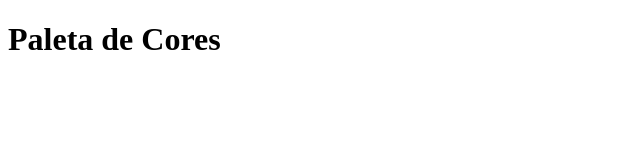
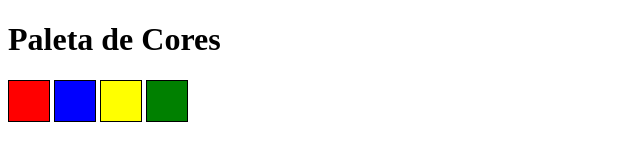
Before and after one commit to tonistorres/project-pixel-art, a website: page index.html in a window 1280 px wide. Shown: the whole page, without its empty margins (0-640 px from the left). Drawn offline with Linux system fonts and the light colour scheme.

Commit message:
QT 02 Respondida e Avaliada pelo npm test Linter

```diff
--- a/index.html
+++ b/index.html
@@ -1,13 +1,28 @@
 <!DOCTYPE html>
 <html lang="pt-br">
+
 <head>
     <meta charset="UTF-8">
     <meta http-equiv="X-UA-Compatible" content="IE=edge">
     <meta name="viewport" content="width=device-width, initial-scale=1.0">
     <title>Project Color Palette</title>
+    <link rel="stylesheet" href="style.css">
 </head>
+
 <body>
     <h1 id="title">Paleta de Cores</h1>
 
+    <div id="color-palette">
+
+        <div class="color"></div>
+        <div class="color"></div>
+        <div class="color"></div>
+        <div class="color"></div>
+
+    </div>
+
+
+    <script src="script.js"></script>
 </body>
+
 </html>
--- a/script.js
+++ b/script.js
@@ -0,0 +1,23 @@
+//************************************************************************************ */
+//Direitos Intelectuais: https://projects.raspberrypi.org/pt-PT/projects/pixel-art/6
+//
+//Implementações: Tonis Torres
+//*********************************************************************************** */
+window.onload = function () {
+painterElementsCollorPalette();
+}
+
+function painterElementsCollorPalette() {
+    let captureElement = document.querySelectorAll('.color');
+    for (let i = 0; i < captureElement.length; i += 1) {
+        if(i===0){
+            captureElement[i].style.background="red";
+        }else if(i===1){
+            captureElement[i].style.background="blue";
+        }else if(i===2){
+            captureElement[i].style.background="yellow";
+        }else{
+            captureElement[i].style.background="green";
+        }
+    }
+}
--- a/style.css
+++ b/style.css
@@ -0,0 +1,6 @@
+.color{
+    display: inline-block;
+    width: 40px;
+    height: 40px;
+    border:1px solid black ;
+}
```
